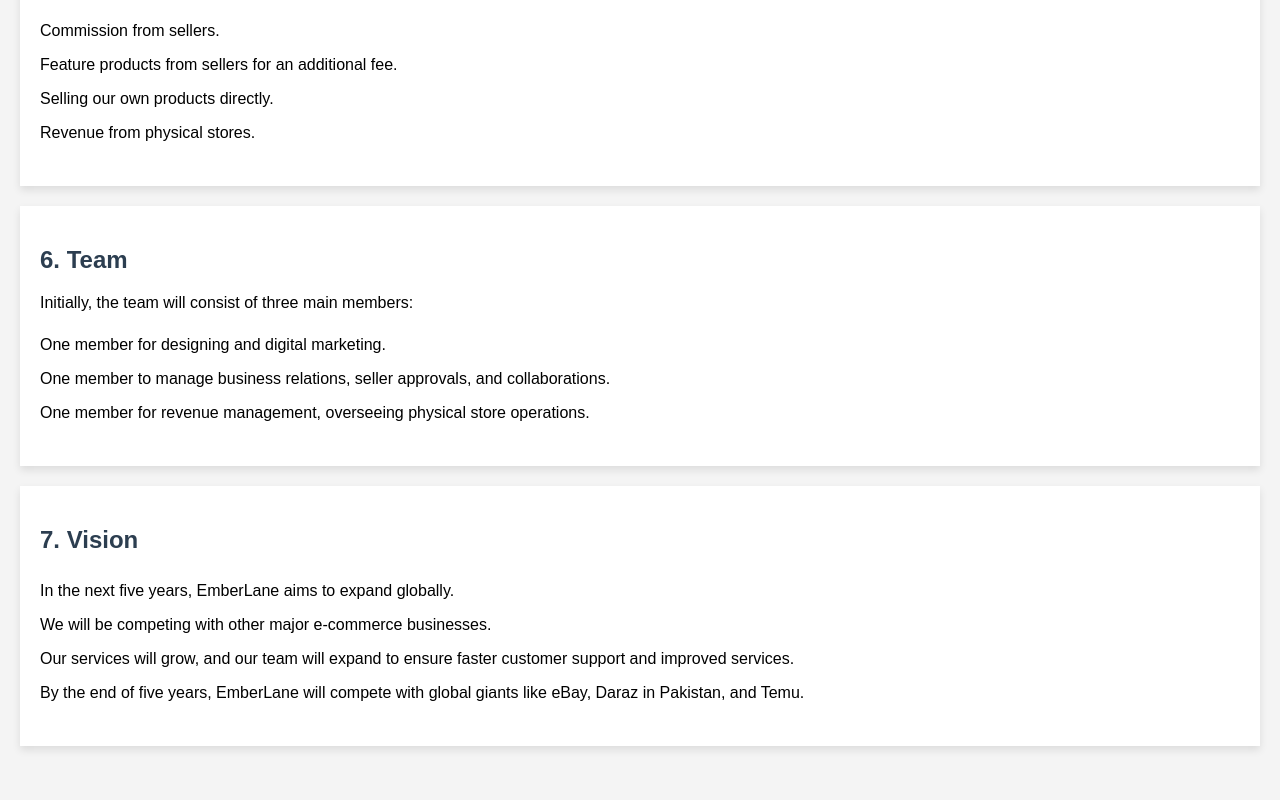
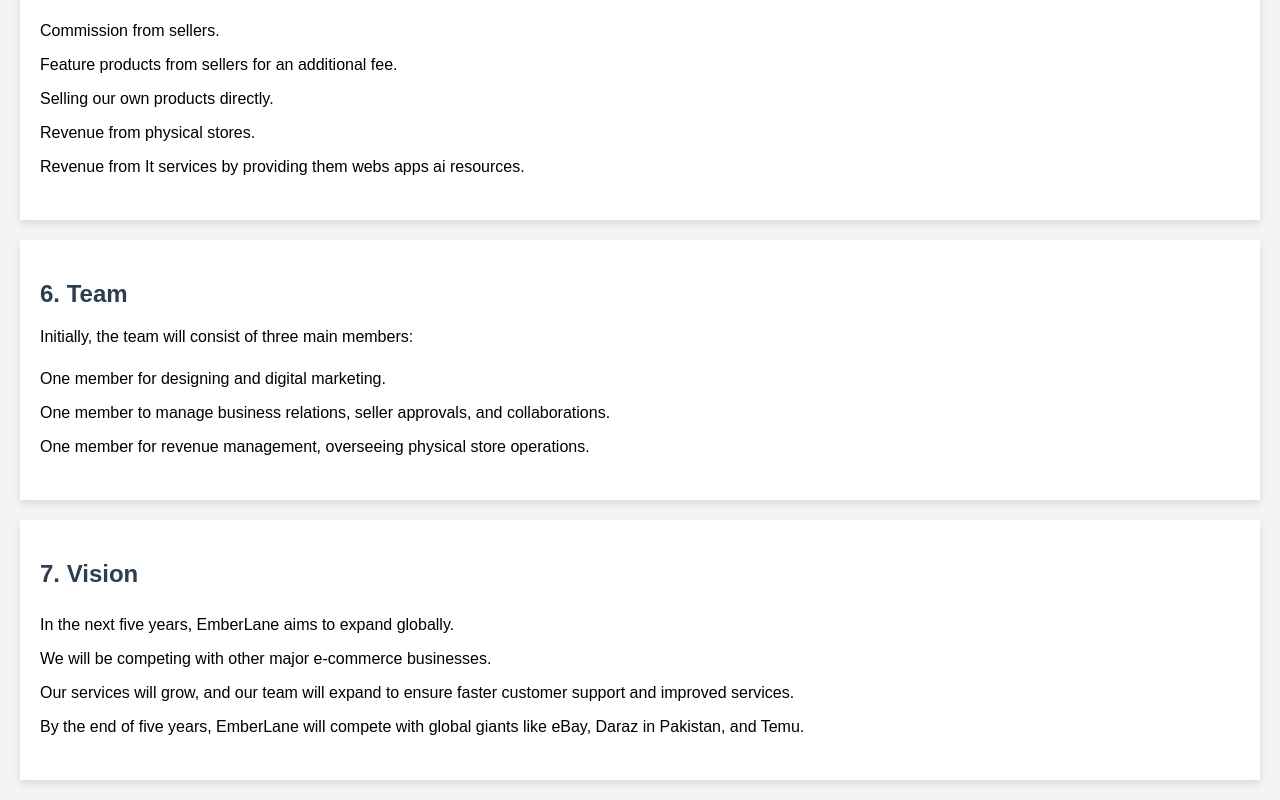
Before and after one commit to viviii-lohana/emberlane, a plain HTML site: page index.html in a window 1280 px wide. Shown: the part 1287-2087 px from the top of the page. Before the commit the page ends 2053 px from the top, so only its background shows below. Drawn offline with Linux system fonts and the light colour scheme.

Commit message:
Update index.html

```diff
--- a/index.html
+++ b/index.html
@@ -92,6 +92,7 @@
             <li>Feature products from sellers for an additional fee.</li>
             <li>Selling our own products directly.</li>
             <li>Revenue from physical stores.</li>
+            <li>Revenue from It services by providing them webs apps ai resources.</li>
         </ul>
     </section>
 
```
